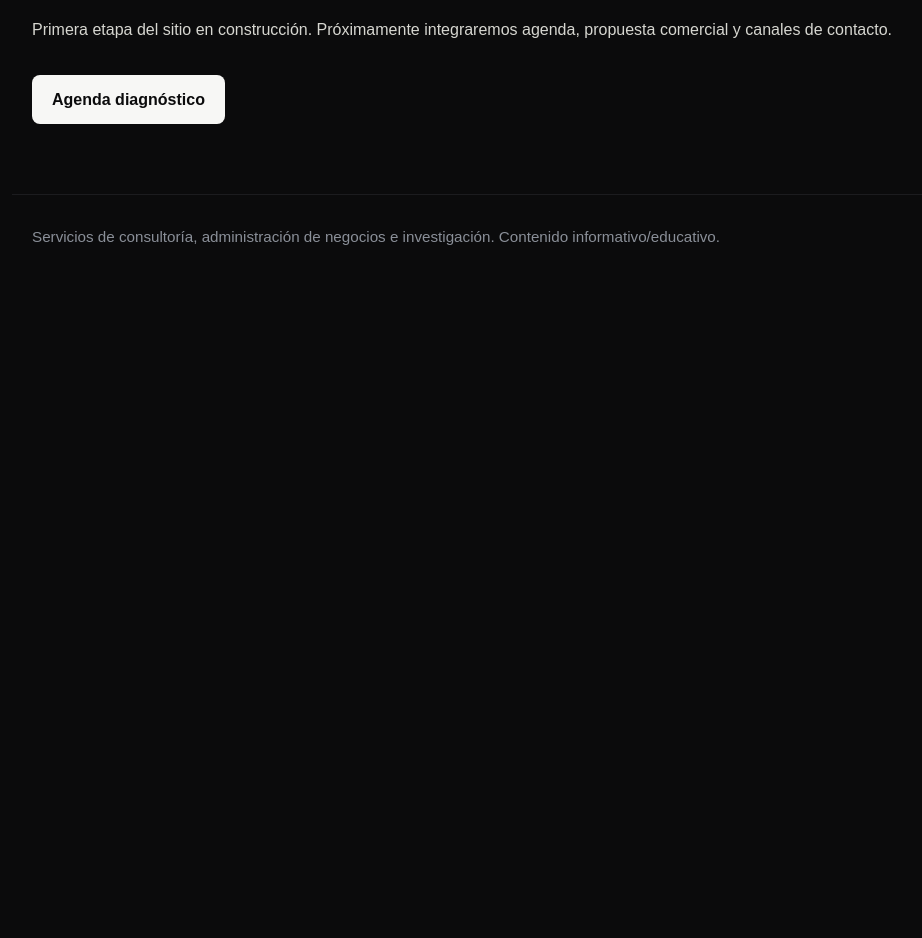
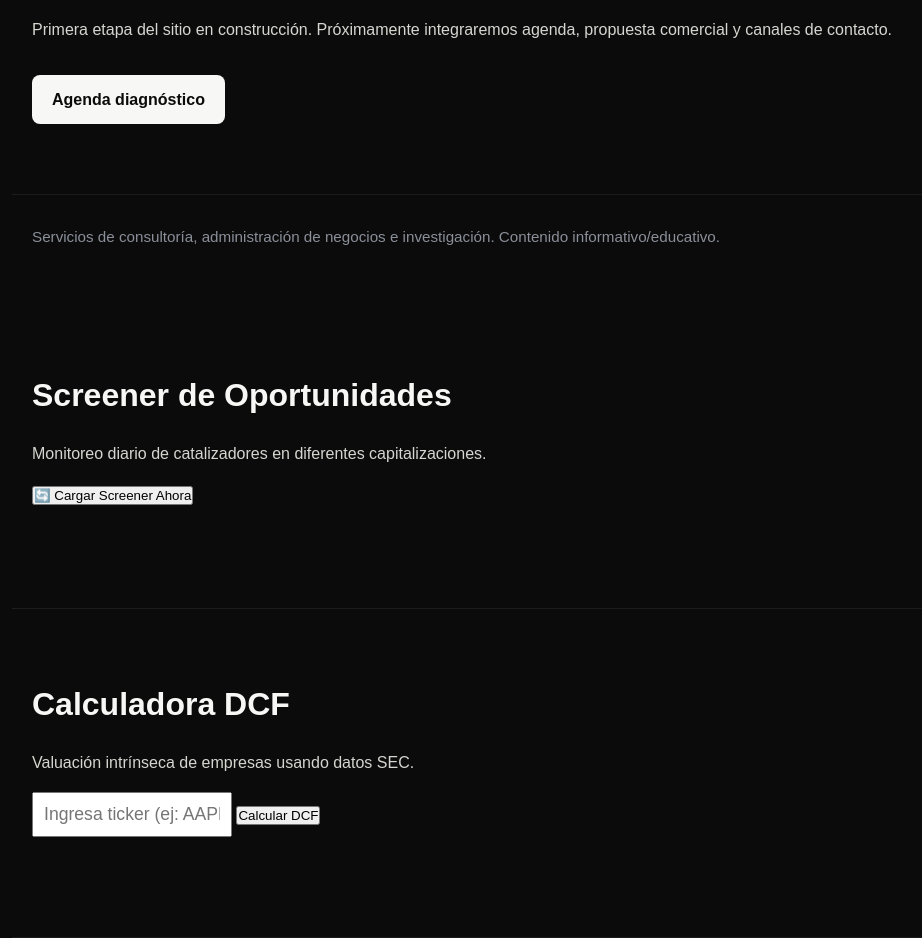
Before and after one commit to InverIQoptions/InverIQoptions, a plain HTML site: page index.html in a window 1280 px wide. Shown: the part 2130-3068 px from the top of the page, without its empty margins (78-1000 px from the left). Before the commit the page ends 2430 px from the top, so only its background shows below. Drawn offline with Linux system fonts and the light colour scheme.

Commit message:
Add screener and DCF calculator sections to index.html

```diff
--- a/index.html
+++ b/index.html
@@ -202,6 +202,76 @@
   <footer>
     Servicios de consultoría, administración de negocios e investigación. Contenido informativo/educativo.
   </footer>
+<!-- ==================== SCREENER ==================== -->
+<section id="screener-section">
+  <h2>Screener de Oportunidades</h2>
+  <p>Monitoreo diario de catalizadores en diferentes capitalizaciones.</p>
 
+  <button onclick="loadScreener()">🔄 Cargar Screener Ahora</button>
+
+  <div id="screener-results" style="margin-top: 30px;"></div>
+</section>
+
+<!-- ==================== CALCULADORA DCF ==================== -->
+<section id="dcf-section">
+  <h2>Calculadora DCF</h2>
+  <p>Valuación intrínseca de empresas usando datos SEC.</p>
+
+  <input type="text" id="ticker-input" placeholder="Ingresa ticker (ej: AAPL)" style="padding:10px; font-size:1.1rem; width:200px;">
+  <button onclick="runDCF()">Calcular DCF</button>
+
+  <div id="dcf-results" style="margin-top: 30px; white-space: pre-wrap;"></div>
+</section>
+  <script>
+// Configuración del backend (cámbialo cuando subas el backend)
+const API_BASE = "http://127.0.0.1:8000";
+
+async function loadScreener() {
+  const container = document.getElementById("screener-results");
+  container.innerHTML = "<p>Cargando screener...</p>";
+
+  try {
+    const res = await fetch(`${API_BASE}/screener`);
+    const data = await res.json();
+
+    let html = "<h3>Última actualización: " + data.last_updated + "</h3>";
+
+    for (let [category, items] of Object.entries(data.watchlists)) {
+      html += `<h4>${category}</h4><div class="grid">`;
+
+      items.forEach(item => {
+        const color = item.signal?.color || "red";
+        html += `
+          <div class="card" style="border-left: 5px solid ${color === 'green' ? '#22c55e' : color === 'yellow' ? '#eab308' : '#ef4444'};">
+            <h3>${item.ticker}</h3>
+            <p><strong>Estado:</strong> ${item.signal?.action || 'Esperando'}</p>
+          </div>`;
+      });
+
+      html += "</div>";
+    }
+    container.innerHTML = html;
+  } catch (e) {
+    container.innerHTML = "<p style='color:red'>Error: Asegúrate que el backend esté corriendo (uvicorn).</p>";
+  }
+}
+
+async function runDCF() {
+  const ticker = document.getElementById("ticker-input").value.trim().toUpperCase();
+  if (!ticker) return alert("Ingresa un ticker");
+
+  const container = document.getElementById("dcf-results");
+  container.innerHTML = "<p>Calculando DCF...</p>";
+
+  try {
+    const res = await fetch(`${API_BASE}/valuation/${ticker}/dcf`);
+    const data = await res.json();
+
+    container.innerHTML = `<pre>${JSON.stringify(data, null, 2)}</pre>`;
+  } catch (e) {
+    container.innerHTML = "<p style='color:red'>Error: Verifica que el backend esté activo.</p>";
+  }
+}
+</script>
 </body>
 </html>
```
